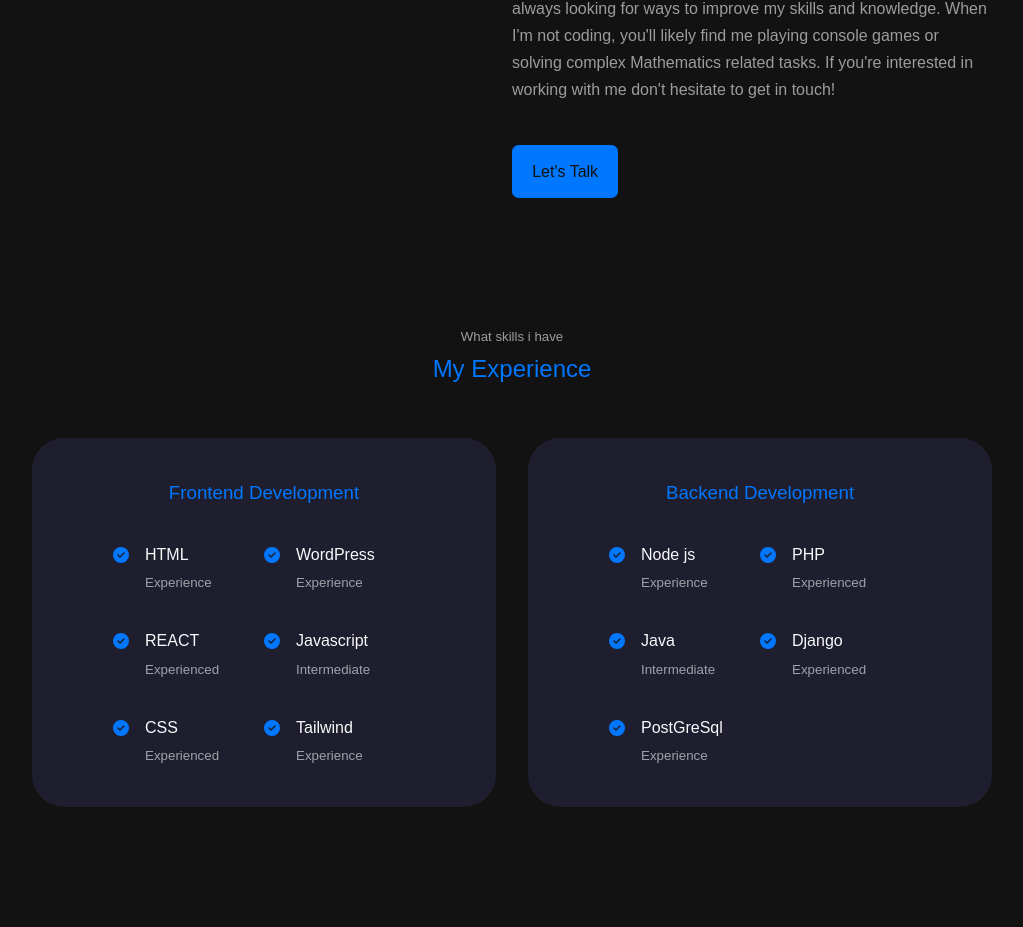
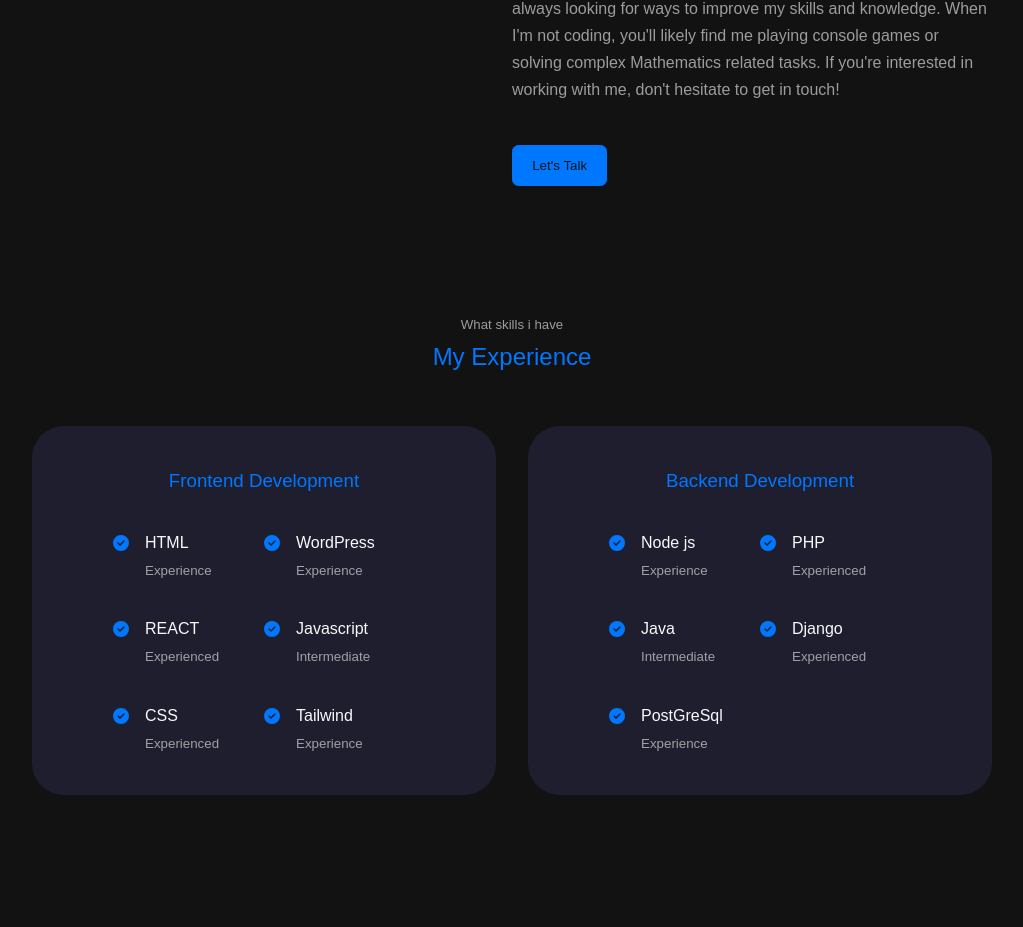
Before and after one commit to enock-sk/React_Portfolio, a React (Create React App) app: page / in a window 1280 px wide. Shown: the part 1514-2441 px from the top of the page, without its empty margins (128-1151 px from the left). Built offline with nearby package versions, Linux system fonts and the light colour scheme.

Commit message:
eslint c

```diff
--- a/src/components/about/About.jsx
+++ b/src/components/about/About.jsx
@@ -1,20 +1,24 @@
-import React from 'react'
-import './about.css'
-import ME from '../../assets/linkedin_profile.png'
+import React from 'react';
+import './about.css';
+import ME from '../../assets/linkedin_profile.png';
 import { LiaBuromobelexperte } from "react-icons/lia";
 import { MdFolderZip } from "react-icons/md";
 import { FaUsers } from "react-icons/fa";
+
 const About = () => {
   return (
     <section id='about'>
       <h5>Get To Know</h5>
       <h2>About Me</h2>
+
       <div className="container about__container">
         <div className="about__me">
           <div className="about__me-image">
-  <img src={ME} alt="About Image" />
+            {/* Fixed alt attribute */}
+            <img src={ME} alt="LinkedIn profile of me" />
           </div>
         </div>
+
         <div className="about__content">
           <div className="about__cards">
             <article className="about__card">
@@ -35,12 +39,25 @@ const About = () => {
               <small>80+ completed</small>
             </article>
           </div>
-<p>Software developer with over 3 years of experience in the field. My passion for coding started early. I'm always on the lookout for new technologies and approaches that can help me build better software. My expertise lies in developing scalable, efficient, and reliable software applications. I have experience working with a range of programming languages, including Java, Python, and C. I enjoy collaborating with teams to solve complex problems and deliver high-quality software that meets user needs. I'm a strong believer in clean code, testing, and continuous integration and I'm always looking for ways to improve my skills and knowledge. When I'm not coding, you'll likely find me playing console games or solving complex Mathematics related tasks. If you're interested in working with me don't hesitate to get in touch!</p>
- <a href="#contact" className='btn btn-primary'>Let's Talk</a>
+
+          <p>
+            Software developer with over 3 years of experience in the field. My passion for coding started early. I'm always on the lookout for new technologies and approaches that can help me build better software. My expertise lies in developing scalable, efficient, and reliable software applications. I have experience working with a range of programming languages, including Java, Python, and C. I enjoy collaborating with teams to solve complex problems and deliver high-quality software that meets user needs. I'm a strong believer in clean code, testing, and continuous integration and I'm always looking for ways to improve my skills and knowledge. When I'm not coding, you'll likely find me playing console games or solving complex Mathematics related tasks. If you're interested in working with me, don't hesitate to get in touch!
+          </p>
+
+          {/* Changed <a> to a button for accessibility */}
+          <button
+            onClick={() => {
+              const contactSection = document.querySelector('#contact');
+              contactSection?.scrollIntoView({ behavior: 'smooth' });
+            }}
+            className='btn btn-primary'
+          >
+            Let's Talk
+          </button>
         </div>
       </div>
     </section>
-  )
-}
+  );
+};
 
-export default About
+export default About;
```
Lines whose indentation alone changed are shown as unchanged.
